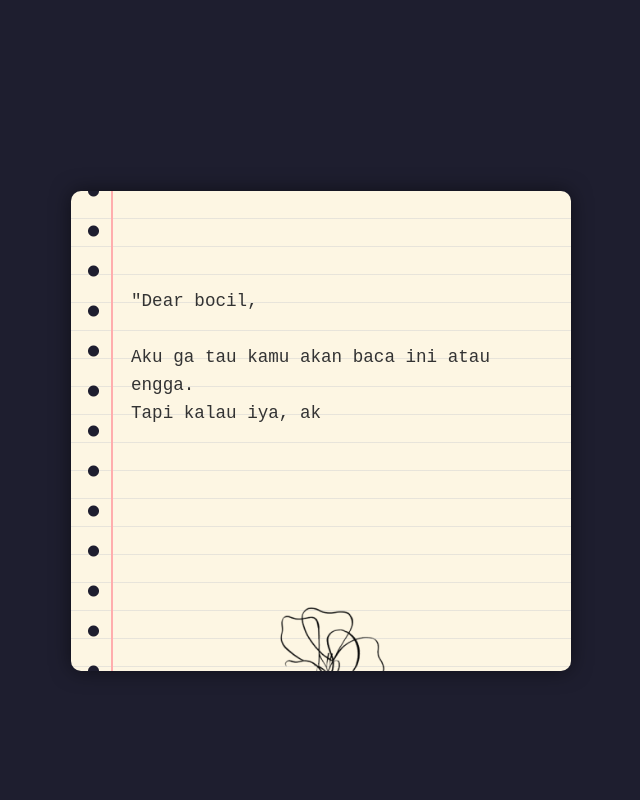
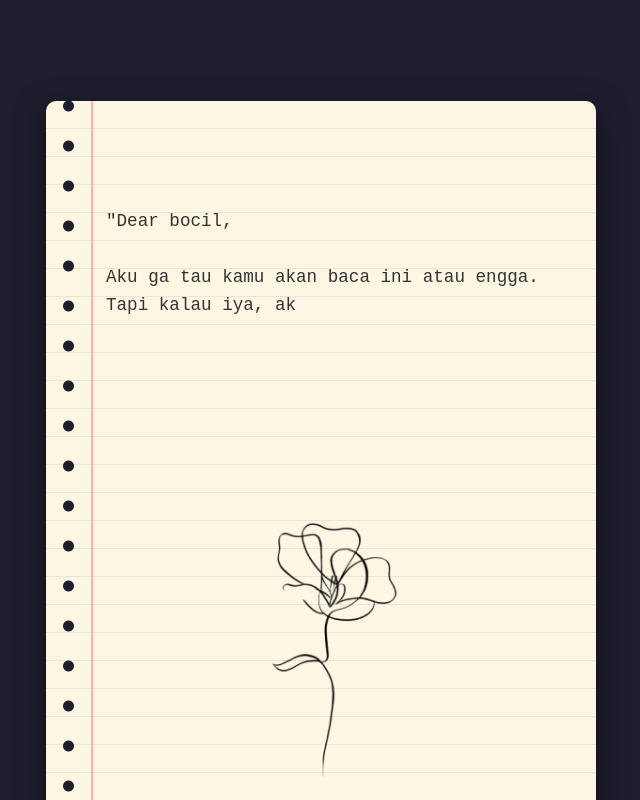
Before and after one commit to kingborn96-dev/letter-niel, a plain HTML site: page index.html in a window 1280 px wide. Both pictures are taken after a click on the button "Read it". Shown: the top 800 px of the page, without its empty margins (319-959 px from the left). Drawn offline with Linux system fonts and the light colour scheme.

Commit message:
Update style.css

```diff
--- a/style.css
+++ b/style.css
@@ -9,11 +9,12 @@ body {
   background: #1e1e2f;
   color: #fff;
   display: flex;
-  justify-content: center;
+  justify-content: flex-start; /* Ubah ke start supaya bisa scroll ke bawah */
   align-items: center;
-  height: 100vh;
+  min-height: 100vh; /* Gunakan min-height */
   flex-direction: column;
-  overflow: hidden; /* Layar utama tidak scroll */
+  padding: 40px 0; /* Kasih jarak atas bawah */
+  overflow-y: auto; /* Aktifkan scroll halaman */
 }
 
 .intro {
@@ -39,9 +40,9 @@ body {
   background: #b1acad;
 }
 
-/* --- BAGIAN KERTAS SURAT --- */
+/* --- KERTAS MEMANJANG KE BAWAH --- */
 .letter {
-  display: none; /* Akan diubah jadi 'block' oleh script.js */
+  display: none; /* Akan diubah jadi 'block' oleh JS */
   background: #fdf6e3;
   /* Garis buku */
   background-image: repeating-linear-gradient(
@@ -50,28 +51,26 @@ body {
     transparent 27px,
     #d2d2d2 28px
   );
-  background-attachment: local;
   color: #333;
-  padding: 40px 30px 40px 60px; /* Padding disesuaikan */
+  padding: 50px 20px 50px 60px;
   border-radius: 10px;
   width: 90%;
-  max-width: 500px;
+  max-width: 550px;
 
-  /* Setting Scroll */
-  height: 60vh;          /* Tinggi kertas 60% dari layar */
-  overflow-y: auto;      /* Muncul scroll jika teks panjang */
-  -webkit-overflow-scrolling: touch; /* Scroll halus di HP */
+  /* Ini kuncinya agar memanjang mengikuti teks: */
+  height: auto;
+  min-height: 400px;
 
-  box-shadow: 0 0 20px rgba(0, 0, 0, 0.5);
+  box-shadow: 0 10px 30px rgba(0, 0, 0, 0.5);
   font-size: 1.1rem;
-  line-height: 28px;     /* Pas dengan garis buku */
+  line-height: 28px;
   position: relative;
   white-space: pre-wrap;
   word-wrap: break-word;
   font-family: "Courier New", monospace;
 }
 
-/* Menghapus margin yang bikin teks berantakan */
+/* Pastikan tidak ada margin negatif di paragraf */
 .letter p {
   margin: 0;
   padding: 0;
@@ -83,8 +82,8 @@ body {
   position: absolute;
   top: 0;
   left: 0;
-  width: 40px;
-  height: 100%;
+  width: 45px;
+  height: 100%; /* Akan otomatis mengikuti panjang kertas */
   background-image: radial-gradient(circle, #1e1e2f 5px, transparent 6px);
   background-size: 25px 40px;
   background-repeat: repeat-y;
@@ -95,21 +94,16 @@ body {
 
 .signature {
   display: block;
-  margin-top: 30px;
+  margin-top: 40px;
   text-align: right;
   width: 100%;
 }
 
-/* --- PENGATURAN KHUSUS HP --- */
+/* --- RESPONSIVE HP --- */
 @media (max-width: 600px) {
-  .intro {
-    font-size: 1.1rem;
-  }
-
   .letter {
-    width: 92%;
-    height: 65vh; /* Sedikit lebih tinggi di HP agar lega */
-    padding: 35px 15px 35px 45px; /* Sempitkan padding di HP */
+    width: 95%;
+    padding: 40px 15px 40px 45px;
     font-size: 1rem;
   }
   .letter::before {
@@ -117,11 +111,3 @@ body {
     background-position: center left 5px;
   }
 }
-/* Mempercantik Scrollbar */
-.letter::-webkit-scrollbar {
-  width: 5px;
-}
-.letter::-webkit-scrollbar-thumb {
-  background: #c2bdb0;
-  border-radius: 10px;
-}
```
